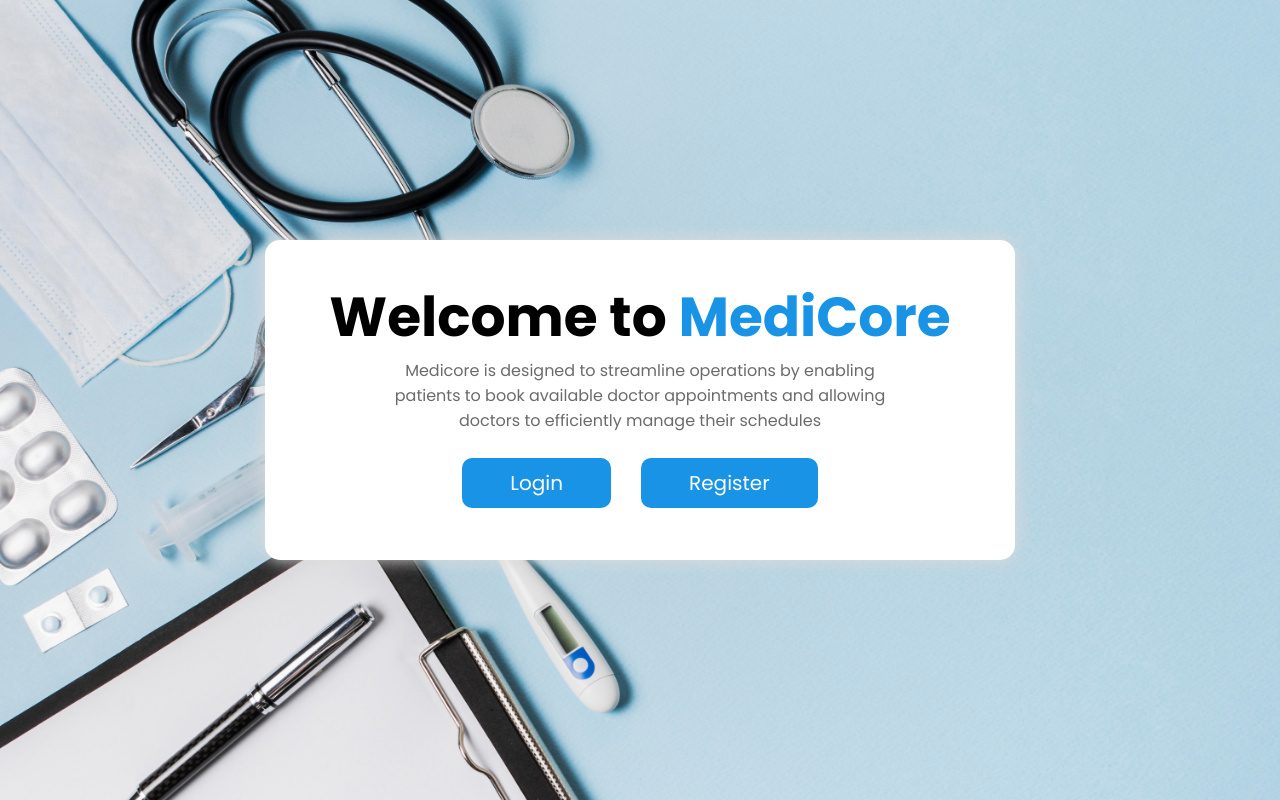
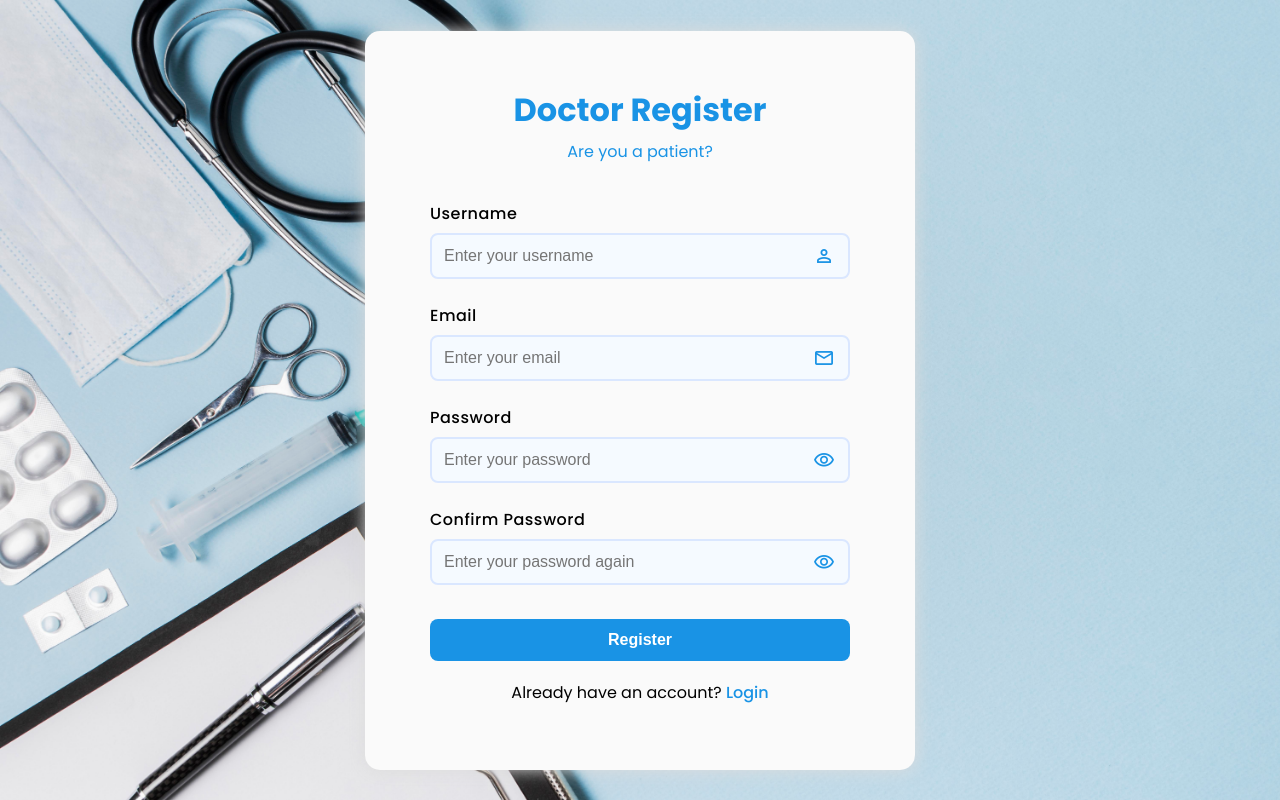
Before and after one commit to hanamohvmed/Clinic-Management-System, a React (Vite) app: page /registerDoctor in a window 1280 px wide. Built offline with nearby package versions, Linux system fonts and the light colour scheme.

Commit message:
register: doctor, patient ;)

```diff
--- a/src/App.css
+++ b/src/App.css
@@ -148,7 +148,7 @@ ul {
   box-shadow: 0px 0px 17px #dddddd;
 }
 .reg-card {
-  min-height: 830px;
+  min-height: 725;
   max-width: 550px;
   width: 100%;
   display: flex;
@@ -158,6 +158,13 @@ ul {
   border-radius: 15px;
   padding: 35px;
   box-shadow: 0px 0px 17px #dddddd;
+}
+
+.role-ques {
+  text-align: center;
+  text-decoration: none;
+  margin: -15px 0 7px;
+  color: var(--main-blue);
 }
 
 .login-text {
@@ -254,16 +261,6 @@ ul {
   color: var(--main-blue);
 }
 
-.form select {
-  min-width: 100%;
-  padding: 12px;
-  border-radius: 8px;
-  background-color: #f5faff;
-  border: 2px solid #dae7ff;
-  font-size: 16px;
-  margin-bottom: 20px;
-  outline: none;
-}
 @media (max-width: 567px) {
   .form select {
     min-width: 90%;
--- a/src/App.jsx
+++ b/src/App.jsx
@@ -1,13 +1,15 @@
 import { createBrowserRouter, RouterProvider } from "react-router";
 import { Login } from "./pages/Login";
-import Register from "./pages/Register";
+import RegisterDoctor from "./pages/RegisterDoctor";
+import RegisterPatient from "./pages/RegisterPatient";
 import { WelcomePage } from "./pages/WelcomePage";
 import "./App.css";
 
 const routes = [
   { path: "/", element: <WelcomePage /> },
   { path: "/login", element: <Login /> },
-  { path: "/register", element: <Register /> },
+  { path: "/registerDoctor", element: <RegisterDoctor /> },
+  { path: "/RegisterPatient", element: <RegisterPatient /> },
   { path: "*", element: <WelcomePage /> }
 ];
 
--- a/src/pages/Login.jsx
+++ b/src/pages/Login.jsx
@@ -73,7 +73,7 @@ export function Login() {
 
           <p className="sign-text">
             Don't have an account?{" "}
-            <Link className="sign-link" to="/register">
+            <Link className="sign-link" to="/registerDoctor">
               Register
             </Link>
           </p>
--- /dev/null
+++ b/src/pages/RegisterDoctor.jsx
@@ -0,0 +1,141 @@
+import { useFormik } from "formik";
+import { useState } from "react";
+import { registerSchema } from "../schemas";
+import { Link } from "react-router-dom";
+
+const onSubmit = () => {
+  console.log("Submited");
+};
+
+export default function RegisterDoctor() {
+  const [showPassword, setShowPassword] = useState(false);
+
+  const passwordVisibility = () => {
+    setShowPassword((pass) => !pass);
+  };
+
+  const { values, errors, touched, handleBlur, handleChange, handleSubmit } =
+    useFormik({
+      initialValues: {
+        username: "",
+        email: "",
+        password: "",
+        confirmPassword: ""
+      },
+      validationSchema: registerSchema,
+      onSubmit
+    });
+  return (
+    <div className="register-page">
+      <div className="reg-card">
+        <h3 className="login-text">Doctor Register</h3>
+        <Link className="role-ques" to="/RegisterPatient">
+          Are you a patient?
+        </Link>
+
+        <form className="form" onSubmit={handleSubmit}>
+          <label htmlFor="username">Username</label>
+          <div className="username-input-container">
+            <input
+              type="text"
+              autoComplete="off"
+              id="username"
+              value={values.username}
+              onChange={handleChange}
+              placeholder="Enter your username"
+              onBlur={handleBlur}
+              className={
+                errors.username && touched.username ? "input-error" : ""
+              }
+            />
+            <span className="material-symbols-outlined username-icon">
+              person
+            </span>
+          </div>
+          {errors.username && touched.username && (
+            <p className="error">{errors.username}</p>
+          )}
+
+          <label htmlFor="email">Email</label>
+          <div className="email-input-container">
+            <input
+              type="email"
+              autoComplete="off"
+              id="email"
+              value={values.email}
+              onChange={handleChange}
+              placeholder="Enter your email"
+              onBlur={handleBlur}
+              className={errors.email && touched.email ? "input-error" : ""}
+            />
+            <span className="material-symbols-outlined email-icon">mail</span>
+          </div>
+          {errors.email && touched.email && (
+            <p className="error">{errors.email}</p>
+          )}
+
+          <label htmlFor="password">Password</label>
+          <div className="password-input-container">
+            <input
+              type={showPassword ? "text" : "password"}
+              autoComplete="off"
+              id="password"
+              value={values.password}
+              onChange={handleChange}
+              placeholder="Enter your password"
+              onBlur={handleBlur}
+              className={
+                errors.password && touched.password ? "input-error" : ""
+              }
+            />
+            <span
+              className="material-symbols-outlined password-toggle-icon"
+              onClick={passwordVisibility}
+            >
+              {showPassword ? "visibility_off" : "visibility"}
+            </span>
+          </div>
+          {errors.password && touched.password && (
+            <p className="error">{errors.password}</p>
+          )}
+
+          <label htmlFor="confirmPassword">Confirm Password</label>
+          <div className="password-input-container">
+            <input
+              type={showPassword ? "text" : "password"}
+              autoComplete="off"
+              id="confirmPassword"
+              value={values.confirmPassword}
+              onChange={handleChange}
+              placeholder="Enter your password again"
+              onBlur={handleBlur}
+              className={
+                errors.confirmPassword && touched.confirmPassword
+                  ? "input-error"
+                  : ""
+              }
+            />
+            <span
+              className="material-symbols-outlined password-toggle-icon"
+              onClick={passwordVisibility}
+            >
+              {showPassword ? "visibility_off" : "visibility"}
+            </span>
+          </div>
+          {errors.confirmPassword && touched.confirmPassword && (
+            <p className="error">{errors.confirmPassword}</p>
+          )}
+
+          <button type="submit">Register</button>
+
+          <p className="sign-text">
+            Already have an account?{" "}
+            <Link className="sign-link" to="/login">
+              Login
+            </Link>
+          </p>
+        </form>
+      </div>
+    </div>
+  );
+}
--- a/src/pages/Register.jsx
+++ b/src/pages/RegisterPatient.jsx
@@ -7,7 +7,7 @@ const onSubmit = () => {
   console.log("Submited");
 };
 
-export default function Register() {
+export default function RegisterPatient() {
   const [showPassword, setShowPassword] = useState(false);
 
   const passwordVisibility = () => {
@@ -28,16 +28,12 @@ export default function Register() {
   return (
     <div className="register-page">
       <div className="reg-card">
-        <h3 className="login-text">Registration</h3>
+        <h3 className="login-text">Patient Register</h3>
+        <Link className="role-ques" to="/RegisterDoctor">
+          Are you a doctor?
+        </Link>
+
         <form className="form" onSubmit={handleSubmit}>
-          <label htmlFor="role">Role</label>
-          <div className="role-input-container">
-            <select name="role" id="role">
-              <option value="doctor">Doctor</option>
-              <option value="patient">Patient</option>
-            </select>
-          </div>
-
           <label htmlFor="username">Username</label>
           <div className="username-input-container">
             <input
--- a/src/pages/WelcomePage.jsx
+++ b/src/pages/WelcomePage.jsx
@@ -16,7 +16,7 @@ export function WelcomePage() {
           <Link className="button" to="/login">
             Login
           </Link>
-          <Link className="button" to="/register">
+          <Link className="button" to="/registerDoctor">
             Register
           </Link>
         </div>
```
